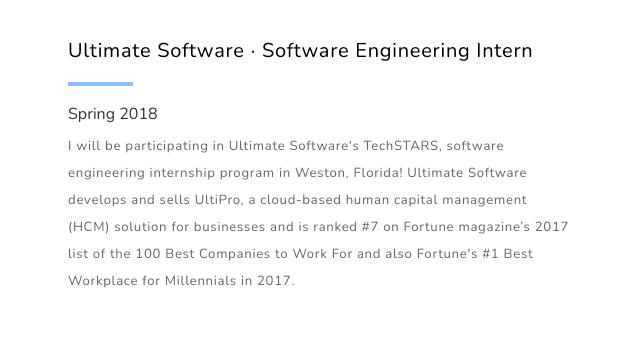
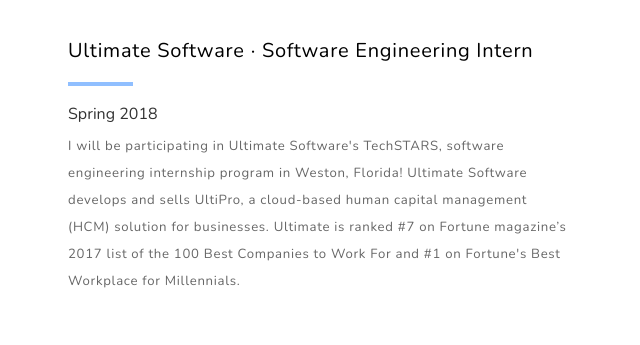
Before and after one commit to chrishuynhc/chrishuynhc.github.io, a plain HTML site: page index.html in a window 1280 px wide. Shown: the part 900-1245 px from the top of the page, 27-667 px from the left. Drawn offline with nearby package versions, Linux system fonts and the light colour scheme; files that its build step writes are made by us from their sources.

Commit message:
Updated description

```diff
--- a/index.html
+++ b/index.html
@@ -48,7 +48,7 @@
 						<h2 class="pTitle">Ultimate Software · Software Engineering Intern</h2>
 						<div id="smallDivider2"></div>
 						<h4>Spring 2018</h4>
-						<p>I will be participating in Ultimate Software's TechSTARS, software engineering internship program in Weston, Florida!  Ultimate Software develops and sells UltiPro, a cloud-based human capital management (HCM) solution for businesses and is ranked #7 on Fortune magazine’s 2017 list of the 100 Best Companies to Work For and also Fortune's #1 Best Workplace for Millennials in 2017.</p>
+						<p>I will be participating in Ultimate Software's TechSTARS, software engineering internship program in Weston, Florida!  Ultimate Software develops and sells UltiPro, a cloud-based human capital management (HCM) solution for businesses. Ultimate is ranked #7 on Fortune magazine’s 2017 list of the 100 Best Companies to Work For and #1 on Fortune's Best Workplace for Millennials.</p>
 					</div>
 				</div>
 				<div class="col-md-6 displayR">
```
